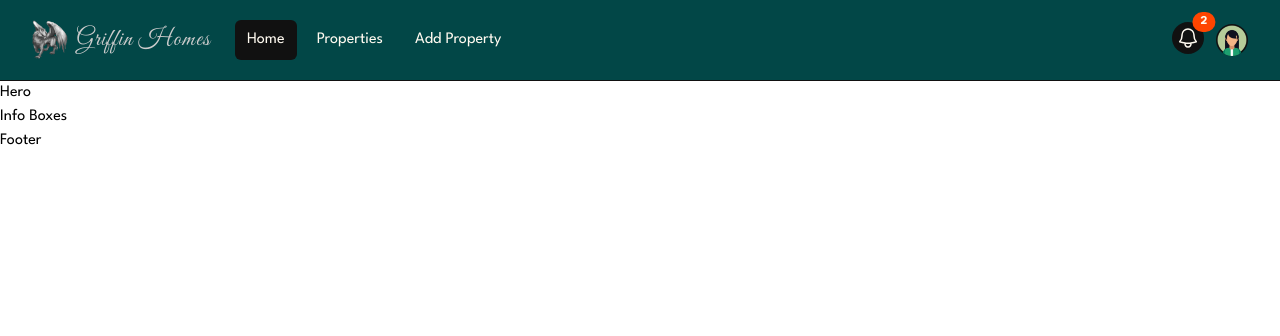
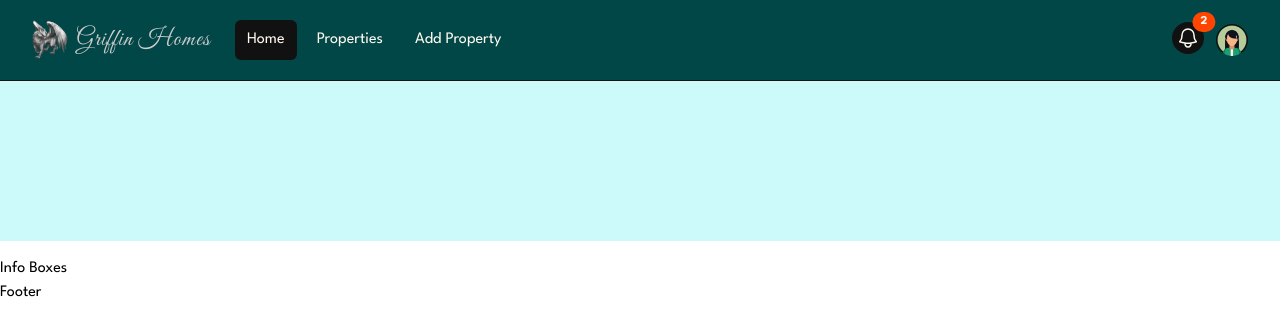
Before and after one commit to Nimira43/Griffin-Homes, a Next.js app: page / in a window 1280 px wide. Shown: the top 336 px of the page. Built offline with nearby package versions, Linux system fonts and the light colour scheme.

Commit message:
Altered colour themes in tailwind.config.js. Starting to style the hero component

```diff
--- a/components/Hero.jsx
+++ b/components/Hero.jsx
@@ -1,6 +1,8 @@
 const Hero = () => {
   return (
-    <div>Hero</div>
+    <section className="py-20 mb-4 bg-prime-light">
+
+    </section>
    )
 }
 
--- a/tailwind.config.js
+++ b/tailwind.config.js
@@ -12,9 +12,8 @@ module.exports = {
         'prime-dark': '#024747',
         'prime-medium-extra': '#036262',
         'prime-medium': '#048b8b',
-        'prime-medium-light': '#07aaaa',
-        'prime-light': '#09dcdc',
-        'prime-light-extra': '#41f6f6',
+        'prime-light-extra': '#70f6f6',
+        'prime-light': '#ccf9f9',
         'dark': '#111',
         'light': '#fffaf0',
         'grey-extra-light': '#eee',
```
Also changed, not shown: assets/styles/globals.css (+16 -0 lines).
